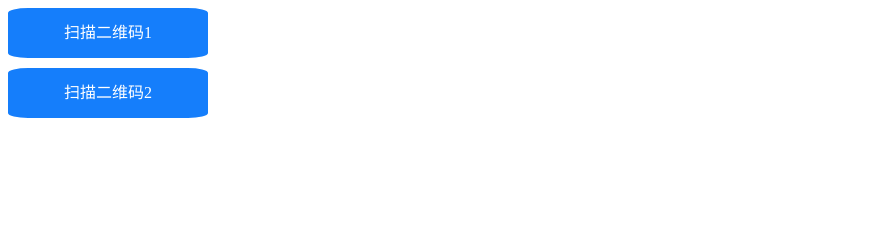
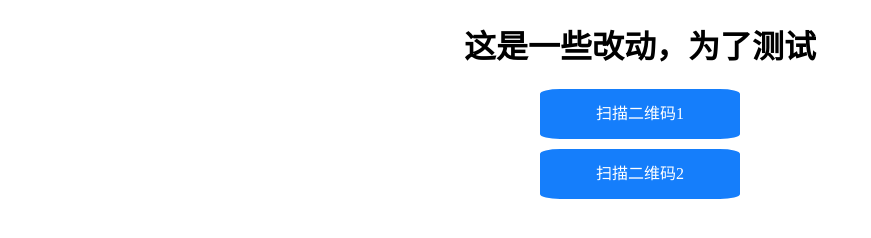
Before and after one commit to WebForLife/ResumeForJob, a plain HTML site: page html5-Qrcode/index.html in a window 1280 px wide. Shown: the whole page, without its empty margins (0-871 px from the left). Drawn offline with Linux system fonts and the light colour scheme.

Commit message:
测试改动v1.0

```diff
--- a/html5-Qrcode/index.html
+++ b/html5-Qrcode/index.html
@@ -6,9 +6,18 @@
     <meta name="viewport" content="width=device-width, initial-scale=1, user-scalable=no">
     <title>二维码扫描</title>
     <link rel="stylesheet" type="text/css" href="lib/my.css">
+    <style>
+        h1{
+            text-align: center;
+        }
+        body div{
+            margin:0 auto;
+        }
+    </style>
 </head>
 
 <body>
+    <h1>这是一些改动，为了测试</h1>
     <div>
         <div class="qr-btn" node-type="qr-btn">扫描二维码1
             <input node-type="jsbridge" type="file" name="myPhoto" value="扫描二维码1" />
```
